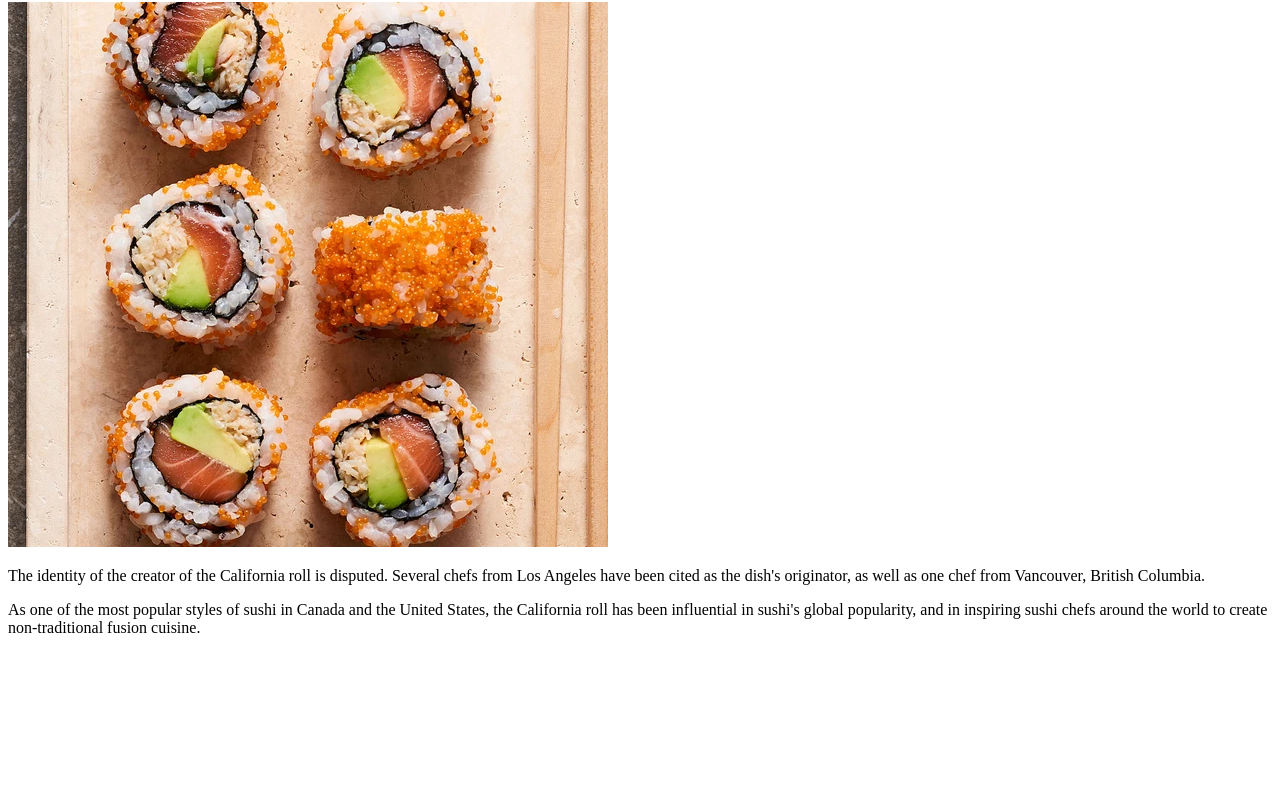
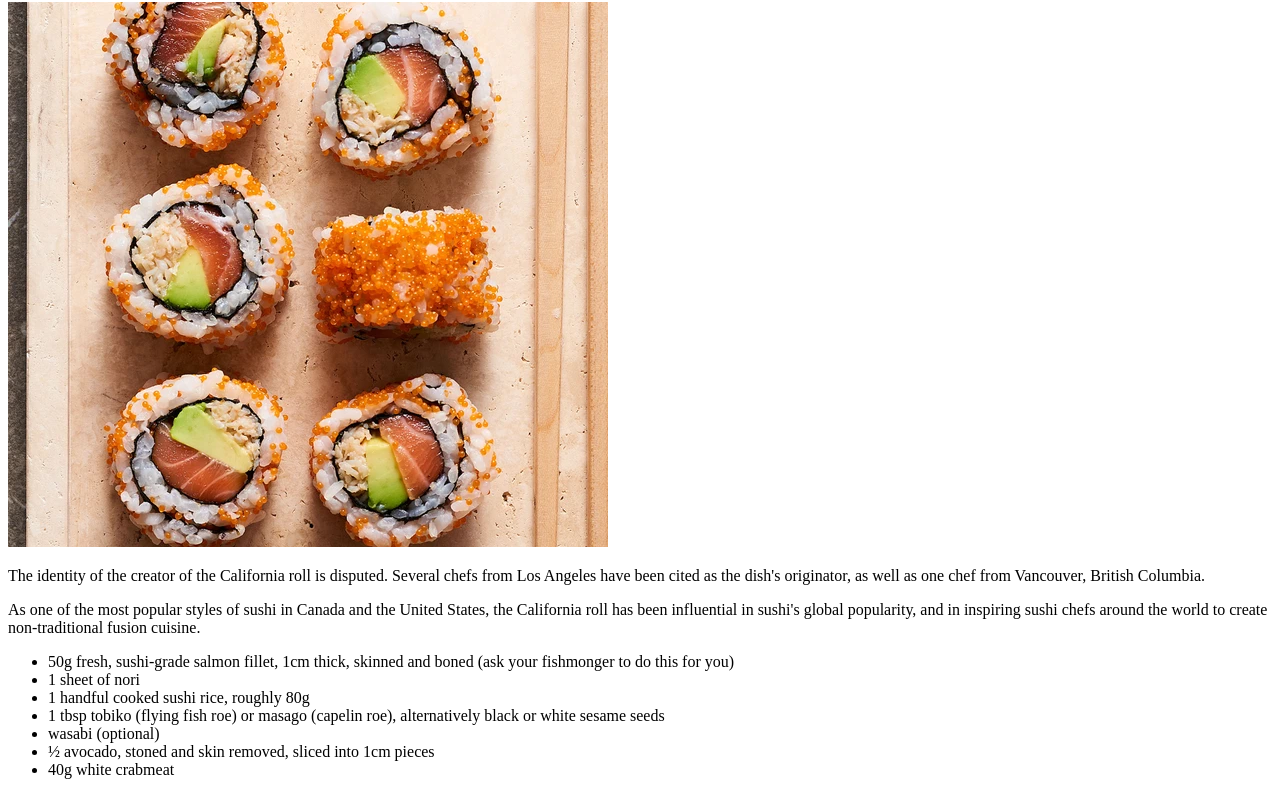
Before and after one commit to Extraden/odin-recipes, a plain HTML site: page recipes/california.html in a window 1280 px wide. Shown: the part 78-873 px from the top of the page. Before the commit the page ends 800 px from the top, so only its background shows below. Drawn offline with Linux system fonts and the light colour scheme.

Commit message:
Add unordered list of ingredients

```diff
--- a/recipes/california.html
+++ b/recipes/california.html
@@ -10,6 +10,15 @@
     <img src="../images/california.webp" alt="California roll">
     <p>The identity of the creator of the California roll is disputed. Several chefs from Los Angeles have been cited as the dish's originator, as well as one chef from Vancouver, British Columbia.</p>
     <p>As one of the most popular styles of sushi in Canada and the United States, the California roll has been influential in sushi's global popularity, and in inspiring sushi chefs around the world to create non-traditional fusion cuisine.</p>
+    <ul>
+        <li>50g fresh, sushi-grade salmon fillet, 1cm thick, skinned and boned (ask your fishmonger to do this for you)</li>
+        <li>1 sheet of nori</li>
+        <li>1 handful cooked sushi rice, roughly 80g</li>
+        <li>1 tbsp tobiko (flying fish roe) or masago (capelin roe), alternatively black or white sesame seeds</li>
+        <li>wasabi (optional)</li>
+        <li>½ avocado, stoned and skin removed, sliced into 1cm pieces</li>
+        <li>40g white crabmeat</li>
+    </ul>
 </body>
 
 </html>
```
